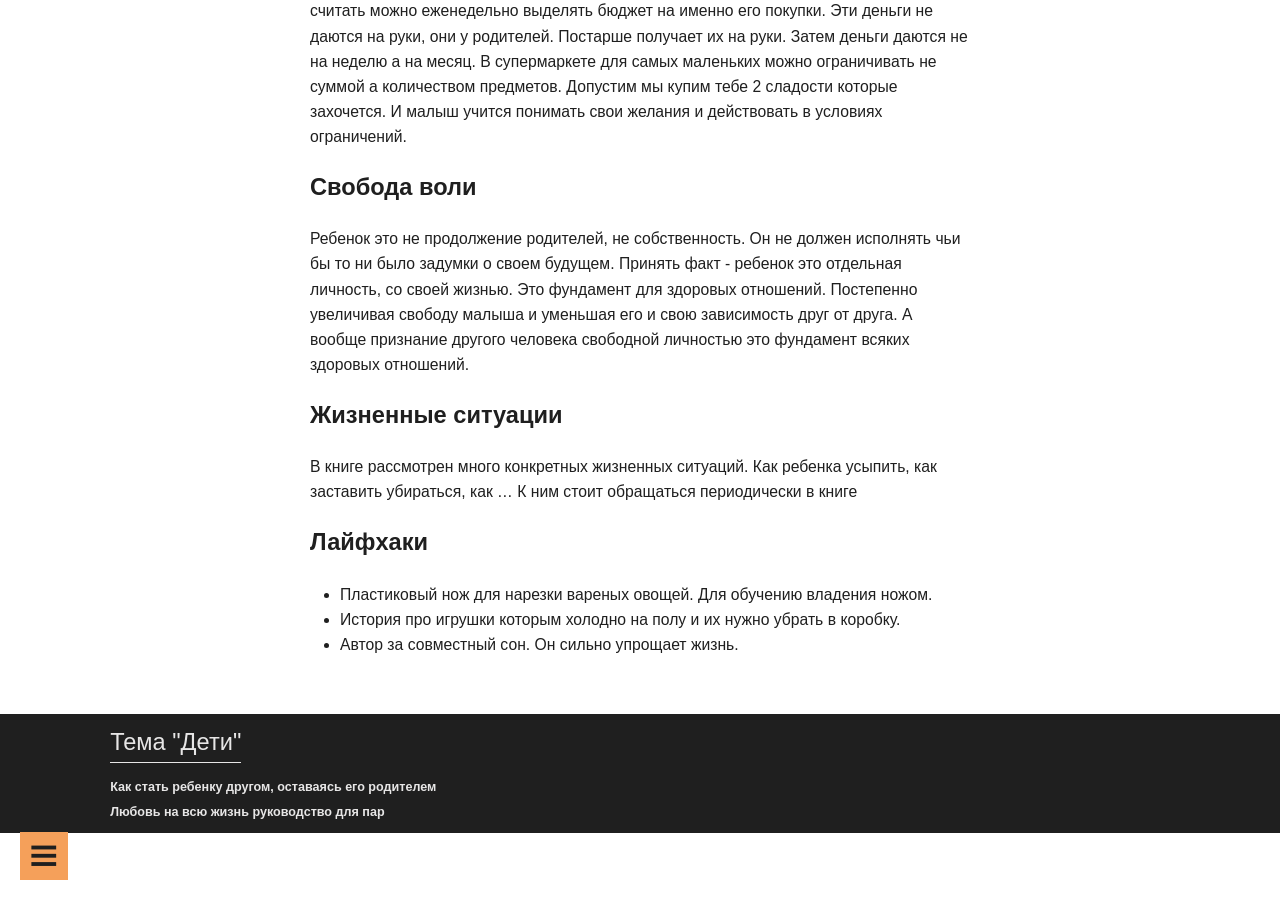
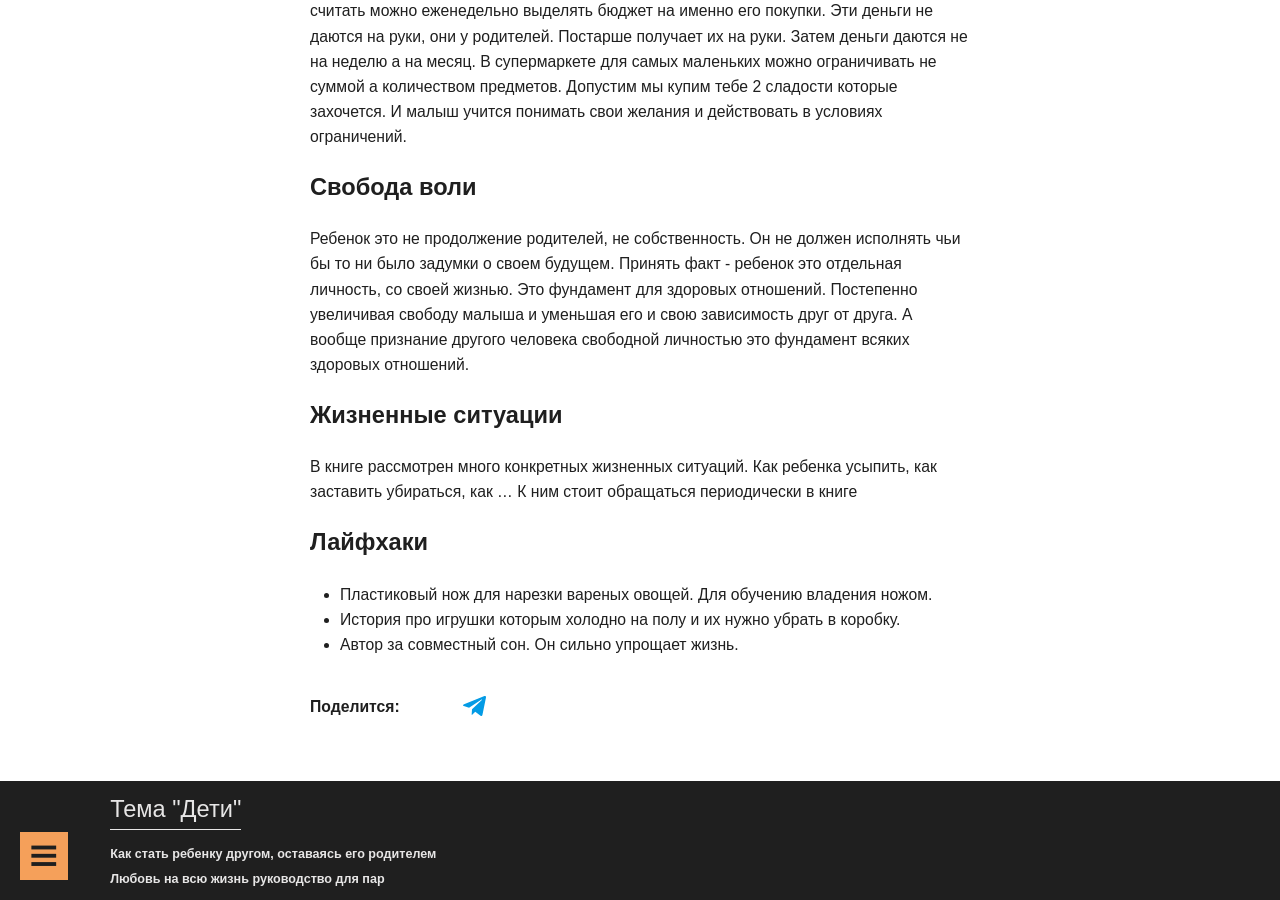
Before and after one commit to guest363/blog, a Jekyll site: the page built from _posts/book-review/2020-01-25-lyzi-mam--book.md, in a window 1280 px wide and 900 px high, scrolled down 2873 px. Built offline with Jekyll 4.4.1, drawn with Linux system fonts in a browser that asks for light colours.

Commit message:
add share to rew

```diff
--- a/_layouts/book-review.html
+++ b/_layouts/book-review.html
@@ -37,6 +37,7 @@
                 </tr>
             </table>
             {{ content }}
+            {% include share_buttons.html %}
         </article>
     </div>
     {% include footer.html %}
```
